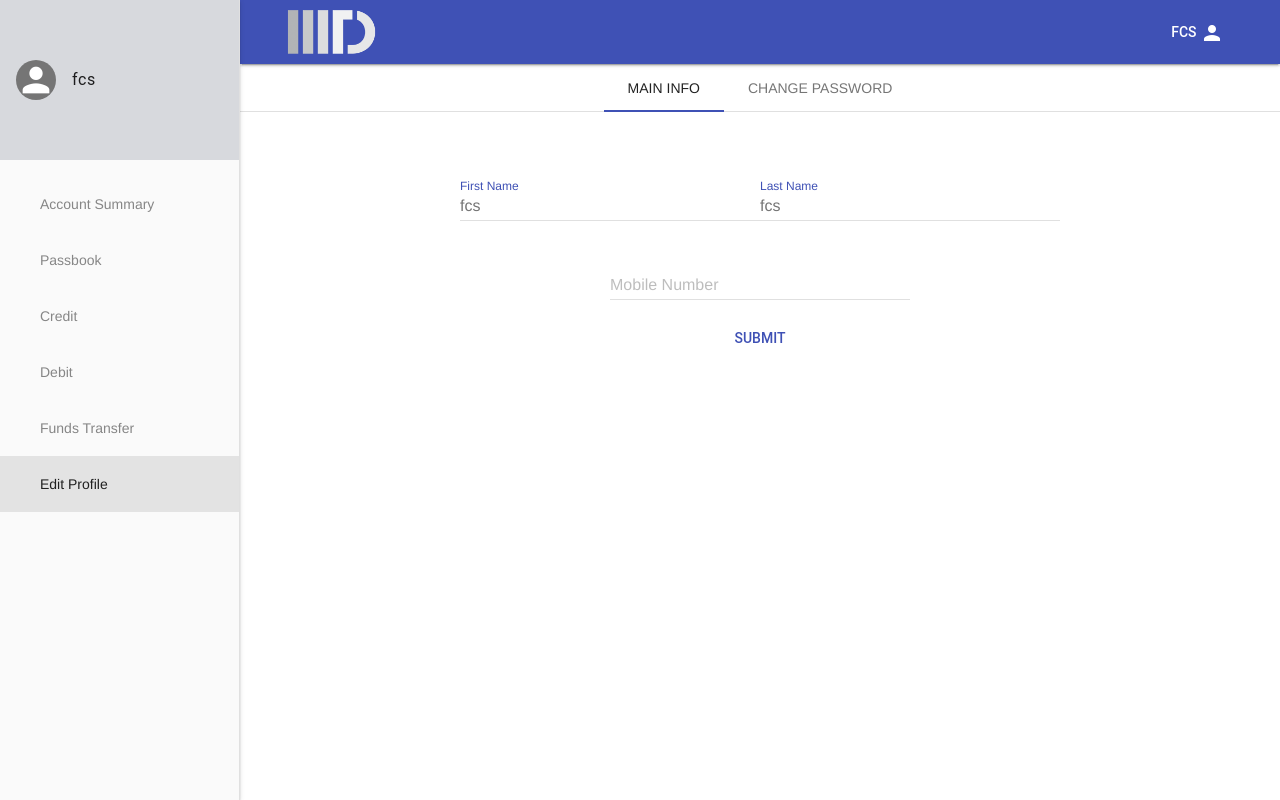
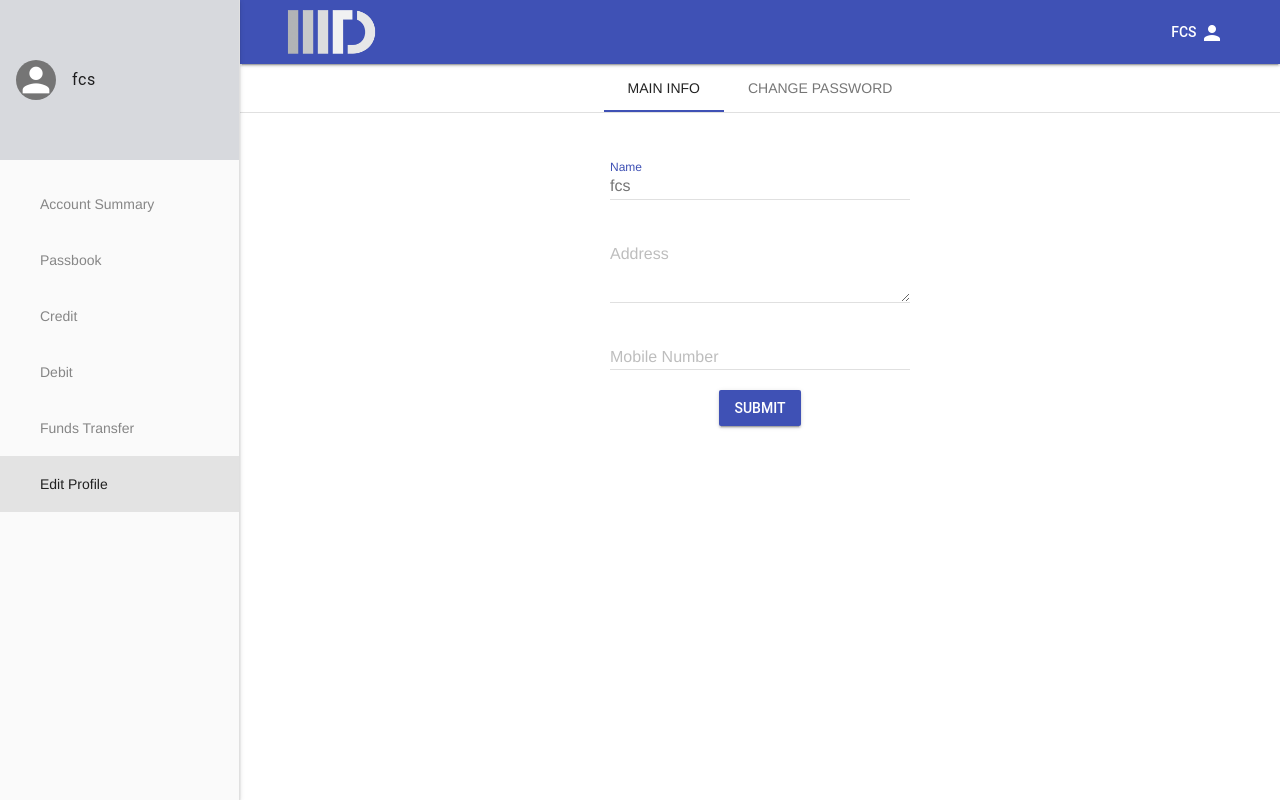
Before and after one commit to Kvatsx/Secure-Bank-django, a Django app: page /SecureBank/profile/ in a window 1280 px wide. Run offline with Django 3.2, Linux system fonts and the light colour scheme; a user stored in the database is signed in; some libraries are stand-ins or nearby versions.

Commit message:
form styling

```diff
--- a/SecureBankingSystem/SecureBank/static/SecureBank/userpage.css
+++ b/SecureBankingSystem/SecureBank/static/SecureBank/userpage.css
@@ -20,8 +20,8 @@ a.mdl-js-ripple-effect {
 /*css for edit_profile.html*/
 .profile-name {
 	display:flex;
-	margin-top: 10px;
-	padding: 10px;
+/*	margin-top: 10px;
+	padding: 10px;*/
 	justify-content: left;
 }
 
@@ -34,3 +34,10 @@ a.mdl-js-ripple-effect {
 	padding: 40px;
 
 }
+
+a {
+	text-decoration: none;
+}
+.logout-button	{
+	color: firebrick;
+}
--- a/SecureBankingSystem/SecureBank/templates/SecureBank/edit_profile.html
+++ b/SecureBankingSystem/SecureBank/templates/SecureBank/edit_profile.html
@@ -11,20 +11,27 @@
 
             <div class="mdl-tabs__panel is-active" id="edit_info">
                 <form action="#" method="post" id="edit_info_form" class="profile-form">
-					<div class="profile-name">
+                    <!-- <div class="profile-name"> -->
                         <div class="mdl-textfield mdl-js-textfield mdl-textfield--floating-label">
-							<input class="mdl-textfield__input" type="text" id="edit_info_firstname" pattern="[a-zA-z]+" placeholder="{{user}}">
-							<label class="mdl-textfield__label" for="edit_info_firstname">First Name</label>
+                            <input class="mdl-textfield__input" type="text" id="edit_info_firstname" pattern="(?=.{20,})[a-zA-z]+" placeholder="{{user}}" readonly>
+                            <label class="mdl-textfield__label" for="edit_info_firstname">Name</label>
                             <span class="mdl-textfield__error">Required</span>
 
                         </div>
-
+<!--
                         <div class="mdl-textfield mdl-js-textfield mdl-textfield--floating-label">
                             <input class="mdl-textfield__input" type="text" id="edit_info_lastname" placeholder="{{user}}">
                             <label class="mdl-textfield__label" for="edit_info_lastname">Last Name</label>
+                            <span class="mdl-textfield__error">Required</span> -->
+
+                        <!-- </div> -->
+                    <!-- </div> -->
+
+                    <div class="mdl-textfield mdl-js-textfield mdl-textfield--floating-label" placeholder="stored address">
+                        <textarea class="mdl-textfield__input is-invalid" type="text" rows= "3" maxrows="5" id="sample5"></textarea>
+                        <!-- <input class="mdl-textfield__input" type="text" id="edit_info_mobile" pattern="^.{1,}$"> -->
+                        <label class="mdl-textfield__label" for="edit_info_address">Address</label>
                         <span class="mdl-textfield__error">Required</span>
-
-						</div>
                     </div>
 
                     <div class="mdl-textfield mdl-js-textfield mdl-textfield--floating-label" placeholder="user-mobile-99999">
@@ -32,7 +39,7 @@
                         <label class="mdl-textfield__label" for="edit_info_mobile">Mobile Number</label>
                         <span class="mdl-textfield__error">Enter valid mobile number</span>
                     </div>
-					<button type="submit" form="funds_transfer_form" value="Submit" class="mdl-button mdl-button--colored mdl-js-button mdl-js-ripple-effect">
+                    <button type="submit" form="funds_transfer_form" value="Submit" class="mdl-button mdl-button--colored mdl-button--raised mdl-js-button mdl-js-ripple-effect">
                     Submit
                     </button>
                 </form>
@@ -54,7 +61,7 @@
                         <label class="mdl-textfield__label" for="change_password_new">New Password</label>
                         <span class="mdl-textfield__error">Your password must contain atleast eight characters, atleast one number and both lower and uppercase letters and special characters</span>
 
-<!-- 					    <small id="change_password_new_help" class="form-text text-muted"></small>
+<!--                         <small id="change_password_new_help" class="form-text text-muted"></small>
  -->
                     </div>
 
@@ -62,7 +69,7 @@
                         <input class="mdl-textfield__input" type="password" id="change_password_confirm">
                         <label class="mdl-textfield__label" for="change_password_confirm">Confirm New Password</label>
                     </div>
-					<button type="submit" form="funds_transfer_form" value="Submit" class="mdl-button mdl-button--colored mdl-js-button mdl-js-ripple-effect">
+                    <button type="submit" form="funds_transfer_form" value="Submit" class="mdl-button mdl-button--colored mdl-button--raised mdl-js-button mdl-js-ripple-effect">
                     Submit
                     </button>
                 </form>
--- a/SecureBankingSystem/SecureBank/templates/SecureBank/userpage_base.html
+++ b/SecureBankingSystem/SecureBank/templates/SecureBank/userpage_base.html
@@ -2,6 +2,9 @@
 {% load static %}
 
 {% block head %}
+    <!--getmdl-select-->
+    <link rel="stylesheet" href="{% static '/node_modules/getmdl-select/getmdl-select.min.css' %}">
+    <script defer src="{% static '/node_modules/getmdl-select/getmdl-select.min.js' %}""></script>
 	<link rel="stylesheet" type="text/css" href="{% static 'SecureBank/userpage.css' %}">
     <title>Internal User</title>
 {% endblock %}
@@ -27,7 +30,8 @@
                 <ul class="mdl-menu mdl-menu--bottom-right mdl-js-menu mdl-js-ripple-effect"
                     for="userpage-menu-lower-left">
                   <li class="mdl-menu__item">Edit Profile</li>
-                  <a href="{% url 'logout' %}"><li class="mdl-menu__item">Logout</li></a>
+                  <a href="{% url 'logout' %}"><li class="mdl-menu__item logout-button">Logout</li></a>
+              </ul>
             </div>
         </header>
         <div class="mdl-layout__drawer">
--- a/SecureBankingSystem/SecureBank/templates/base.html
+++ b/SecureBankingSystem/SecureBank/templates/base.html
@@ -1,11 +1,6 @@
 <!DOCTYPE html>
 <html lang="en">
     <head>
-        <!-- Bootstrap CSS -->
-        <link rel="stylesheet"
-              href="https://stackpath.bootstrapcdn.com/bootstrap/4.1.3/css/bootstrap.min.css" integrity="sha384-MCw98/SFnGE8fJT3GXwEOngsV7Zt27NXFoaoApmYm81iuXoPkFOJwJ8ERdknLPMO"
-              crossorigin="anonymous">
-
         <link rel="stylesheet" href="https://fonts.googleapis.com/icon?family=Material+Icons">
         <link rel="stylesheet" href="https://code.getmdl.io/1.3.0/material.indigo-pink.min.css">
 		<script defer src="https://code.getmdl.io/1.3.0/material.min.js"></script>
@@ -13,19 +8,14 @@
         <link rel="stylesheet" href="{% static 'SecureBank/style.css' %}" type="text/css">
         <meta charset="UTF-8">
 
-
         {% block head %}
             <title>Base</title>
         {% endblock %}
 
-        <script src="https://ajax.googleapis.com/ajax/libs/jquery/3.3.1/jquery.min.js"></script>
-        <script src="https://cdnjs.cloudflare.com/ajax/libs/popper.js/1.14.3/umd/popper.min.js"></script>
-        <script src="https://maxcdn.bootstrapcdn.com/bootstrap/4.1.3/js/bootstrap.min.js"></script>
     </head>
     <body>
-        {% block body %}
+		{% block body %}
             base class
         {% endblock %}
-
     </body>
 </html>
```
Also changed, not shown: SecureBankingSystem/SecureBank/static/package.json (added, +15 -0 lines), SecureBankingSystem/SecureBank/templates/SecureBank/funds_transfer.html (+5 -5 lines), SecureBankingSystem/SecureBank/templates/SecureBank/login.html (+9 -1 lines), SecureBankingSystem/package.json (deleted, +0 -14 lines), SecureBankingSystem/SecureBank/static/package-lock.json (added), SecureBankingSystem/db.sqlite3, SecureBankingSystem/package-lock.json (deleted). Lines whose indentation alone changed are shown as unchanged.
